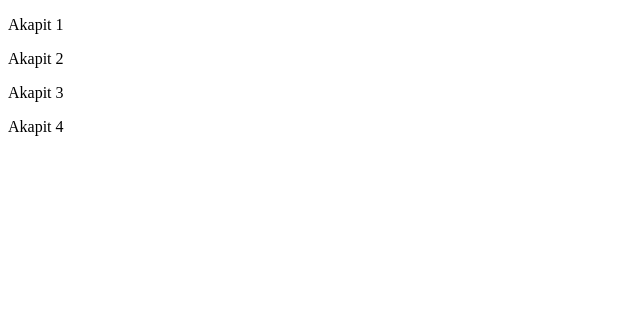
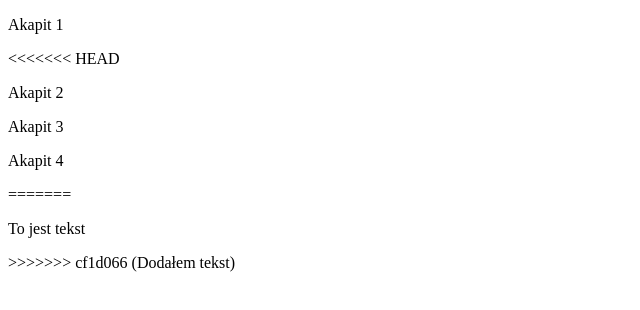
Before and after one commit to AdrianMikolajczak/template_html, a plain HTML site: page index.html in a window 1280 px wide. Shown: the whole page, without its empty margins (0-640 px from the left). Drawn offline with Linux system fonts and the light colour scheme.

Commit message:
Dodałem tekst fajny

```diff
--- a/index.html
+++ b/index.html
@@ -8,8 +8,12 @@
 </head>
 <body>
     <p>Akapit 1</p>
+<<<<<<< HEAD
     <p>Akapit 2</p>
     <p>Akapit 3</p>
     <p>Akapit 4</p>
+=======
+    <p>To jest tekst</p>
+>>>>>>> cf1d066 (Dodałem tekst)
 </body>
 </html>
```
